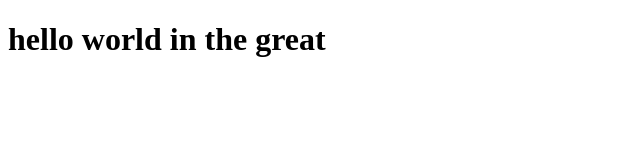
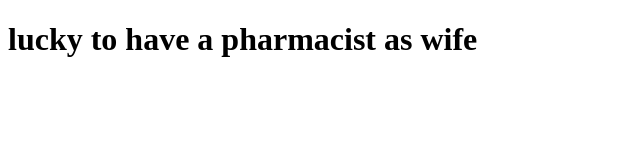
Before and after one commit to rijasm09/datewithgit, a plain HTML site: page index.html in a window 1280 px wide. Shown: the whole page, without its empty margins (0-640 px from the left). Drawn offline with Linux system fonts and the light colour scheme.

Commit message:
commiting index.html in the on branch master

```diff
--- a/index.html
+++ b/index.html
@@ -7,6 +7,6 @@
     <title>Document</title>
 </head>
 <body>
-    <h1>hello world in the great</h1>
+    <h1>lucky to have a pharmacist as wife</h1>
 </body>
 </html>
```
